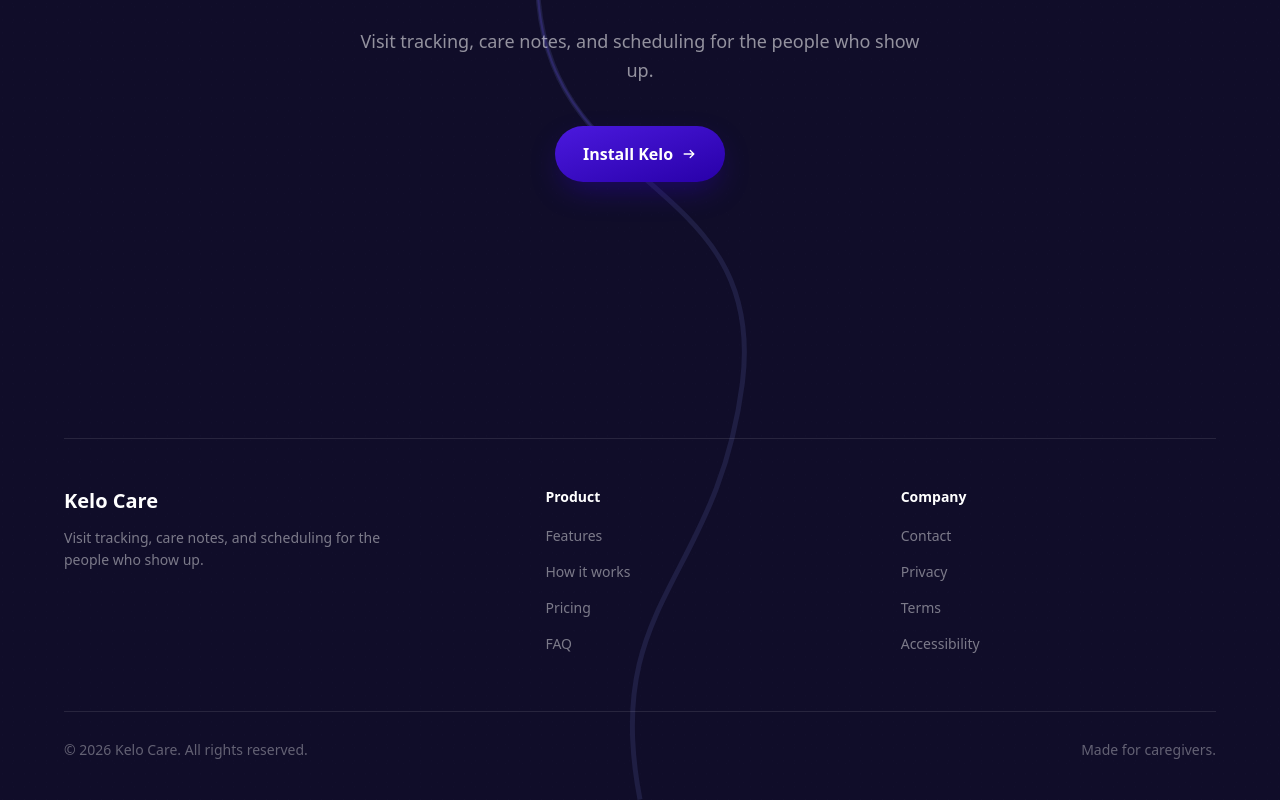
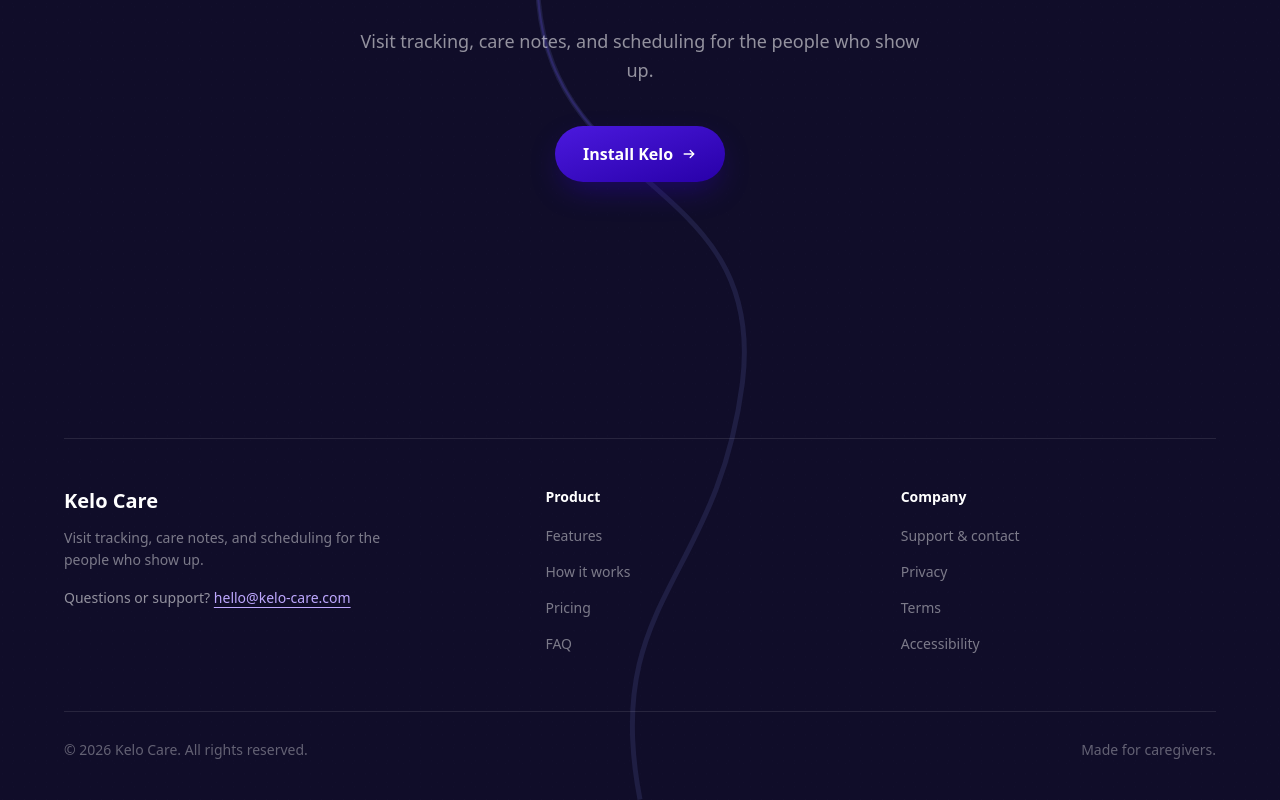
Before and after one commit to mevxx2/kelo-web, a Next.js app: page / in a window 1280 px wide. Shown: the part 7134-7934 px from the top of the page. Built offline with nearby package versions, Linux system fonts and the light colour scheme.

Commit message:
Add Kelo Care support email

```diff
--- a/components/landing/footer.tsx
+++ b/components/landing/footer.tsx
@@ -20,7 +20,7 @@ const COLUMNS = [
     links: [
       { label: "About", href: "/#" },
       { label: "Careers", href: "/#" },
-      { label: "Contact", href: "mailto:hello@kelocare.com" },
+      { label: "Contact", href: "mailto:hello@kelo-care.com" },
     ],
   },
   {
@@ -80,7 +80,7 @@ export function Footer() {
               <Social label="Kelo Care on LinkedIn" href="https://linkedin.com">
                 <path d="M5 3.5a1.9 1.9 0 1 0 0 3.8 1.9 1.9 0 0 0 0-3.8ZM3.4 9h3.3v11.5H3.4V9Zm5.6 0h3.1v1.6h.05c.44-.8 1.5-1.65 3.1-1.65 3.3 0 3.9 2.1 3.9 4.9v6.65h-3.25v-5.9c0-1.4-.03-3.2-2-3.2-2 0-2.3 1.5-2.3 3.1v6h-3.25V9Z" />
               </Social>
-              <Social label="Email Kelo Care" href="mailto:hello@kelocare.com">
+              <Social label="Email Kelo Care" href="mailto:hello@kelo-care.com">
                 <path d="M3.5 6.5A2.5 2.5 0 0 1 6 4h12a2.5 2.5 0 0 1 2.5 2.5v11A2.5 2.5 0 0 1 18 20H6a2.5 2.5 0 0 1-2.5-2.5v-11Zm2.2-.3L12 11.4l6.3-5.2H5.7Z" />
               </Social>
             </div>
--- a/components/site-footer.tsx
+++ b/components/site-footer.tsx
@@ -8,9 +8,10 @@ export function SiteFooter() {
           <div>
             <p className="text-xl font-semibold text-white">Kelo Care</p>
             <p className="mt-3 max-w-xs text-sm leading-relaxed text-white/45">Visit tracking, care notes, and scheduling for the people who show up.</p>
+            <p className="mt-4 text-sm text-white/55">Questions or support? <a href="mailto:hello@kelo-care.com" className="font-medium text-kelo-200 underline underline-offset-4">hello@kelo-care.com</a></p>
           </div>
           <FooterColumn title="Product" links={[["Features", "/#features"], ["How it works", "/#how-it-works"], ["Pricing", "/#pricing"], ["FAQ", "/#faq"]]} />
-          <FooterColumn title="Company" links={[["Contact", "mailto:hello@kelocare.com"], ["Privacy", "/#"], ["Terms", "/#"], ["Accessibility", "/#"]]} />
+          <FooterColumn title="Company" links={[["Support & contact", "mailto:hello@kelo-care.com"], ["Privacy", "/#"], ["Terms", "/#"], ["Accessibility", "/#"]]} />
         </div>
         <div className="mt-14 flex flex-col gap-3 border-t border-white/10 pt-7 text-sm text-white/35 sm:flex-row sm:justify-between">
           <p>© {new Date().getFullYear()} Kelo Care. All rights reserved.</p>
```
